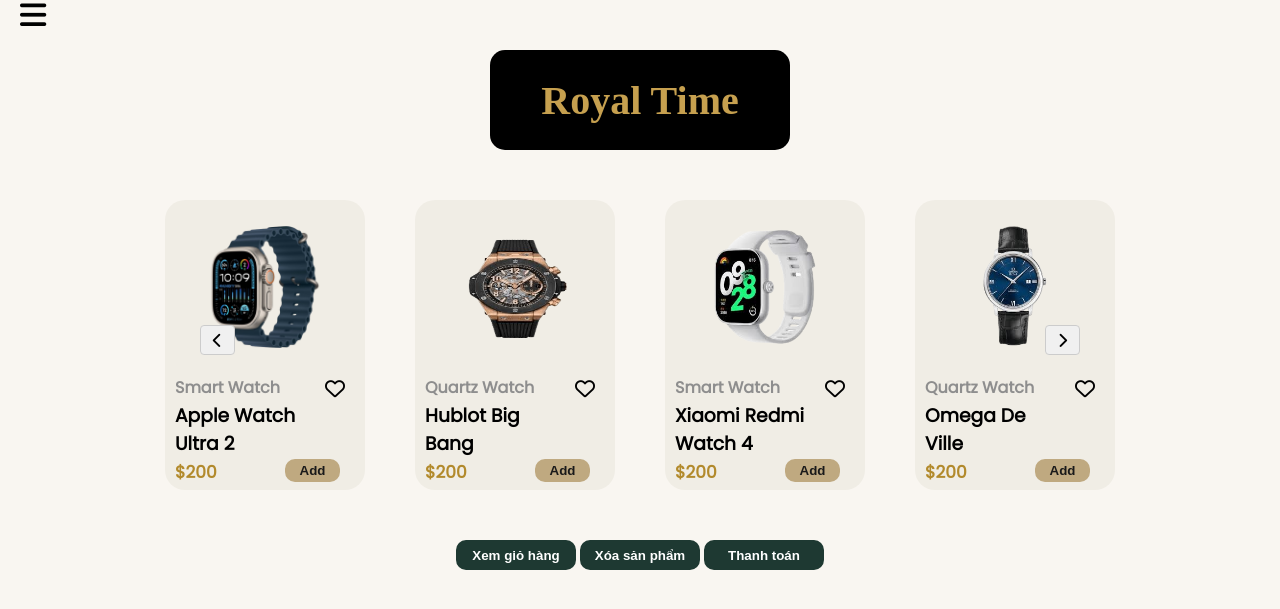
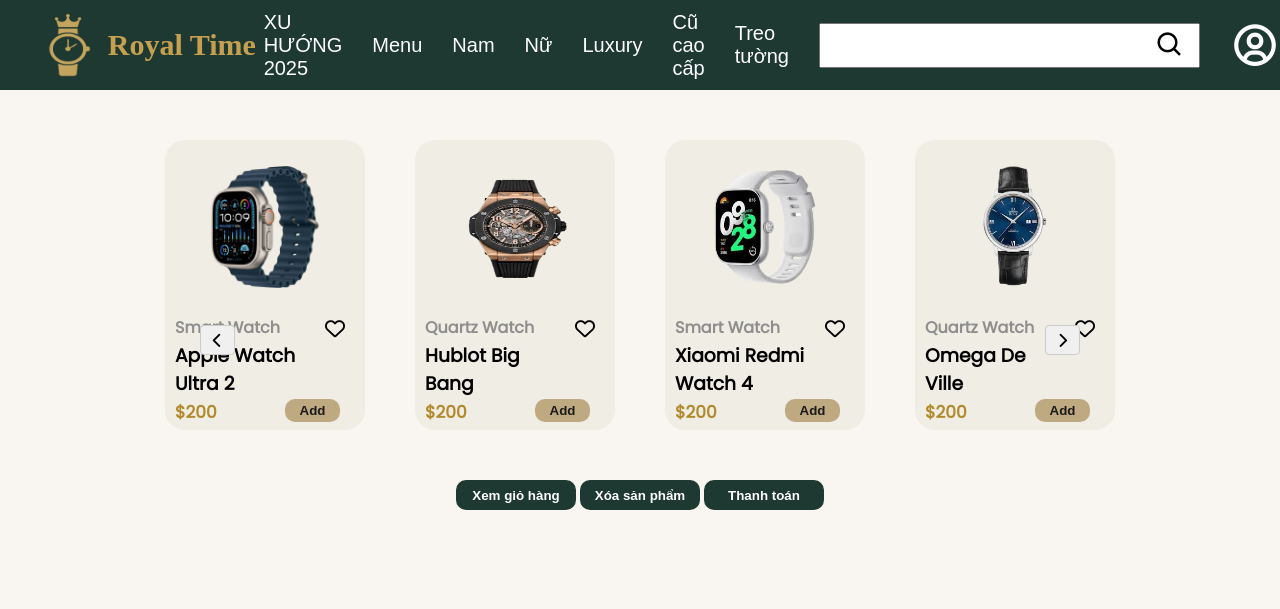
Before and after one commit to LongTN2809/RoyalTime, a PHP site: page /Home.html in a window 1280 px wide. Shown: the top 609 px of the page. Run offline with PHP 8.4, Linux system fonts and the light colour scheme.

Commit message:
update homepage layout and content

```diff
--- a/Home.css
+++ b/Home.css
@@ -9,19 +9,73 @@
     background-color:#f9f6f1;
 }
 header{
-    width: 300px;
-    height: 100px;
-    background-color: black;
-    margin: 0 auto;
+    width: 100%;
+    height: 90px;
+    background-color: #1e3932;
+    display: flex;
+    align-items: center;
+}
+.nameShop{
+    width: 350px;
     display: flex;
     justify-content: center;
     align-items: center;
     border-radius: 15px;
-    margin-top: 50px;
 }
-header h2{
-    font-size: 40px;
+.nameShop h2{
+    font-size: 30px;
     color: #c6a04f;
+    margin-left: -20px;
+}
+.nameShop img{
+    width: 120px;
+    height: 100px;
+}
+.brand{
+    font-size: 30px;
+    color: black;
+}
+.navBar ul{
+    display: flex;
+    justify-content: center;
+    align-items: center;
+    gap: 30px;
+}
+.navBar ul li{
+    list-style: none;
+    height: 100%;
+}
+.navBar ul li a{
+    display: block;
+    text-decoration: none;
+    color: rgb(255, 255, 255);
+    font-size: 20px;
+    font-family: sans-serif;
+    transition: transform 0.5s ease;
+}
+.navBar ul li a:hover{
+    color: red;
+    transform: translateY(-3px);
+}
+#search{
+    position: relative;
+}
+#search input{
+    height: 45px;
+}
+.icon-search{
+    position: absolute;
+    font-size: 30px;
+   top: 50%;
+   right: 0;
+  transform: translate(-50%, -50%);
+}
+.icon-search:hover{
+    cursor: pointer;
+}
+.account-icon{
+    font-size: 50px;
+    color: white;
 }
 .product{
     width: 200px;
--- a/Home.html
+++ b/Home.html
@@ -6,12 +6,33 @@
       <title>Royal Time</title>
       <link rel="stylesheet" href="Home.css">
       <link rel="stylesheet" href="https://cdnjs.cloudflare.com/ajax/libs/font-awesome/6.5.0/css/all.min.css">
+      <link href="https://unpkg.com/boxicons@2.1.4/css/boxicons.min.css" rel="stylesheet">
   </head>
   <body>
+
      <form action="index.php" method="post" name="A" id="A">
             <div class="wrapper">
             <header>
-              <h2>Royal Time</h2>
+              <div class="nameShop">
+                <img src="./Image/brand.png" alt="">
+                 <h2>Royal Time</h2>
+              </div>
+             <div class="navBar">
+               <ul>
+                <li><a href="#">XU HƯỚNG 2025</a></li>
+                <li><a href="#">Menu</a></li>
+                <li><a href="#">Nam</a></li>
+                <li><a href="#">Nữ</a></li>
+                <li><a href="#">Luxury</a></li>
+                <li><a href="#">Cũ cao cấp</a></li>
+                <li><a href="#">Treo tường</a></li>
+                 <li id="search">
+                  <i class='bx  bx-search icon-search'></i>
+                  <input type="text" name="searh" id="" size="45  ">
+                 </li>
+                <li><i class='bx  bx-user-circle account-icon'  ></i> </li>
+               </ul>
+             </div>
             </header>
               <div class="line-Product">
                   <div class="product">
@@ -128,7 +149,7 @@
                   <input type="hidden" name="nameProduct">
                   <input type="hidden" name="priceProduct">
                     <div class="bars">
-                <i class="fa-solid fa-bars icon-bars"></i>
+
              </div>
       </div>
      </form>
```
Also changed, not shown: index.php (+22 -3 lines), Image/brand.png (added).
